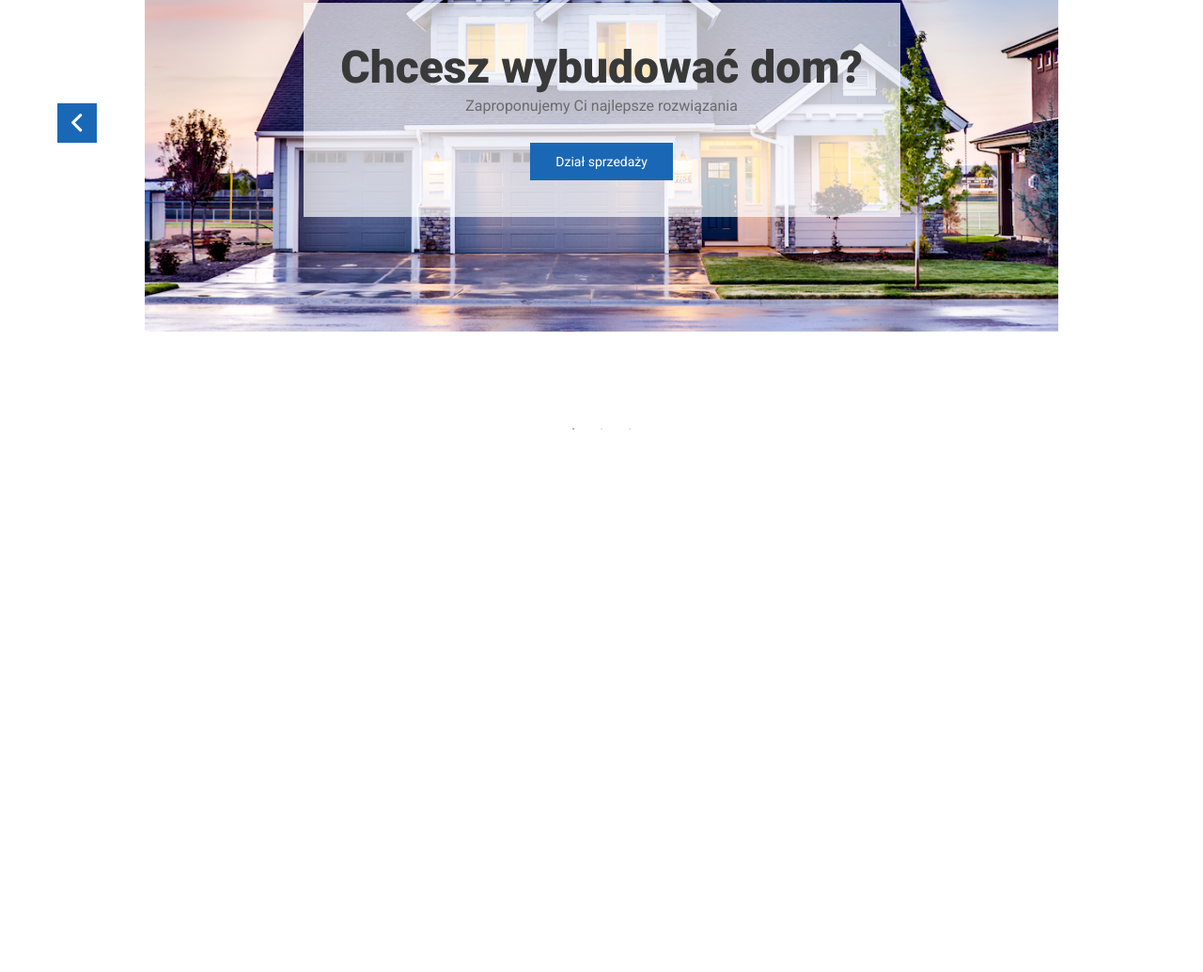
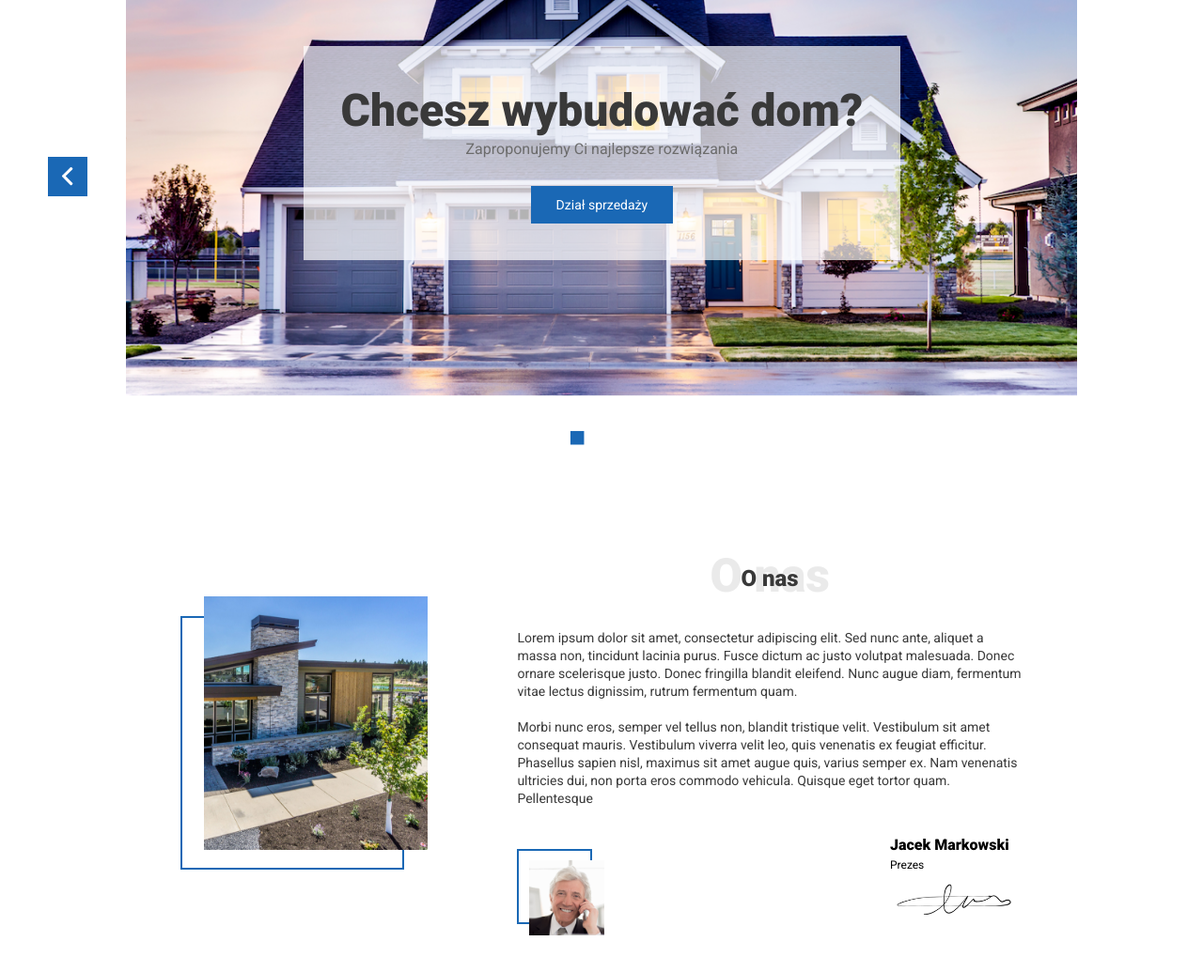
Before and after one commit to dashasalmiiarova/orlix, a website: page app/index.html in a window 1280 px wide. Shown: the part 327-1362 px from the top of the page at 94% size. Before the commit the page ends 800 px from the top, so only its background shows below. Drawn offline with nearby package versions, Linux system fonts and the light colour scheme; a web font is replaced by a local one.

Commit message:
slick carousel and slogan info finished

```diff
--- a/app/css/style.css
+++ b/app/css/style.css
@@ -11,11 +11,11 @@ html{
     text-decoration: none;
 }
 .container{
-    width: 76%;
+    width: 79%;
     margin: auto;
 }
 .container2{
-    width: 90%;
+    width: 70%;
     margin: auto;
 }
 .info-line{
@@ -36,7 +36,6 @@ html{
 }
 
 .navbar{
-    width: 1094px;
     height: 92px;
     display: flex;
     justify-content: space-between;
@@ -99,6 +98,7 @@ html{
     color: #1A68B5;
     background-color: white;
 }
+
 .slide-1{
     background-image: url(../img/slogan-slider1.png);
     background-repeat: no-repeat;
@@ -160,13 +160,97 @@ html{
     background-color: transparent;
 }
 .slider-arrows{
-    position: absolute;
+    position: relative;
 }
 .slider-arrow-left{
-    top: 318px;
-    left: -93px;
+    top: 375px;
+    left: -83px;
 }
 .slider-arrow-right{
-    top: 318px;
-    left: 1128px;
+    top: -321px;
+    left: 1167px;
 }
+.slick-dots li button::before {
+    position: relative !important;
+    top: -80px !important;
+    font-size: 30px !important;
+    color: #FFFFFF !important;
+    content: '■' !important;
+    opacity: 1 !important;
+}
+.slick-dots li.slick-active button::before {
+    color: #1A68B5 !important;
+    content: '■' !important;
+    opacity: 1 !important;
+}
+.o-nas{
+    margin-top: 50px;
+    display: flex;
+    justify-content: space-between;
+    align-items: center;
+    margin-bottom: 300px;
+}
+.o-nas-img{
+    border: 2px solid #1A68B5;
+    width: 238px;
+    height: 270px;
+}
+.o-nas-inner-img{
+    transform: translate(23px, -23px);
+}
+.o-nas-info{
+    width: 60%;
+    display: flex;
+    justify-content: center;
+    flex-direction: column;
+    align-items: center;
+}
+.onas-subtitle-h2{
+    color: #4040401C;
+    font-size: 50px;
+    font-weight: 900;
+}
+.o-nas-title-inside{
+    transform: translate(33px,-40px);
+}
+.onas-title-h3{
+    color: #393939;
+    font-size: 24px;
+    font-weight: 900;
+}
+.onas-p{
+    font-weight: 400;
+    font-size: 14px;
+    color: #393939;
+    line-height: 19px;
+}
+
+.o-nas-bottom{
+    margin-top: 30px;
+    display: flex;
+    justify-content: space-between !important;
+    align-items: center;
+    flex-direction: row;
+    width: 100%;
+}
+.o-nas-bottom-img-div{
+    border:2px solid #1A68B5;
+    width: 80px;
+    height: 80px;
+}
+.o-nas-bottom-img{
+    transform: translate(11px, 10px);
+}
+.name{
+    font-size: 16px;
+    font-weight: 900;
+}
+.status{
+    margin-top: 5px;
+    font-size: 12px;
+    font-weight: 400;
+}
+.signature{
+    margin-top: 7px;
+    width: 141px;
+}
--- a/app/index.html
+++ b/app/index.html
@@ -56,10 +56,37 @@
                 </div>
             </div>
         </div>
+        <div class="o-nas container2">
+            <div class="o-nas-img">
+                <img class="o-nas-inner-img" src="img/oNasImg.png" alt="">
+            </div>
+            <div class="o-nas-info">
+                <div class="o-nas-title">
+                    <div class="o-nas-subtitle">
+                        <span class="onas-subtitle-span"><h2 class="onas-subtitle-h2">O nas</h2></span>
+                    </div>
+                    <div class="o-nas-title-inside">
+                        <h3 class="onas-title-h3">O nas</h3>
+                    </div>
+                </div>
+                <div class="o-nas-text">
+                    <p class="onas-p">
+                        Lorem ipsum dolor sit amet, consectetur adipiscing elit. Sed nunc ante, aliquet a massa non, tincidunt lacinia purus. Fusce dictum ac justo volutpat malesuada. Donec ornare scelerisque justo. Donec fringilla blandit eleifend. Nunc augue diam, fermentum vitae lectus dignissim, rutrum fermentum quam. <br><br> Morbi nunc eros, semper vel tellus non, blandit tristique velit. Vestibulum sit amet consequat mauris. Vestibulum viverra velit leo, quis venenatis ex feugiat efficitur. Phasellus sapien nisl, maximus sit amet augue quis, varius semper ex. Nam venenatis ultricies dui, non porta eros commodo vehicula. Quisque eget tortor quam. Pellentesque
+                    </p>
+                </div>
+                <div class="o-nas-bottom">
+                    <div class="o-nas-bottom-img-div">
+                        <img class="o-nas-bottom-img" src="img/onas-bottom-img.png" alt="" class="o-nas-bottom-img">
+                    </div>
+                    <div class="o-nas-bottom-info">
+                        <h4 class="name">Jacek Markowski</h4>
+                        <p class="status">Prezes</p>
+                        <img class="signature" src="img/signature.png" alt="" class="podpis">
+                    </div>
+                </div>
+            </div>
+        </div>
     </div>
-    <!-- <script src="https://code.jquery.com/jquery-3.4.1.min.js"
-        integrity="sha256-CSXorXvZcTkaix6Yvo6HppcZGetbYMGWSFlBw8HfCJo=" crossorigin="anonymous">
-    </script> -->
     <script src="https://code.jquery.com/jquery-3.4.1.min.js"
         integrity="sha256-CSXorXvZcTkaix6Yvo6HppcZGetbYMGWSFlBw8HfCJo=" crossorigin="anonymous">
     </script>
--- a/app/js/app.js
+++ b/app/js/app.js
@@ -4,7 +4,7 @@ $('.slogan-carousel').slick({
   slidesToShow: 1,
   slidesToScroll: 1,
   speed: 600,
-  cssEase: 'linear',
+  fade: true,
   arrows: true,
   centerMode: true,
   centerPadding: '0px',
```
Also changed, not shown: app/css/style.min.css, app/img/oNasImg.png (added), app/img/onas-bottom-img.jpg (added), app/img/onas-bottom-img.png (added), app/img/signature.jpg (added), app/img/signature.png (added), app/img/signature@2x.jpg (added), app/img/signature@2x.png (added).
